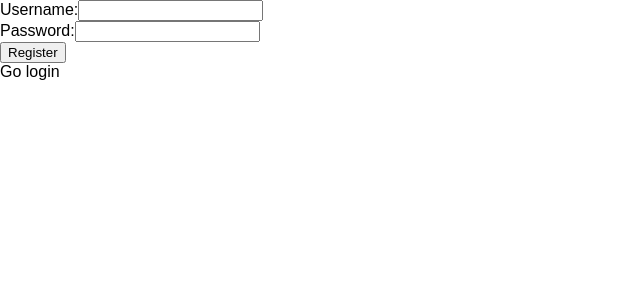
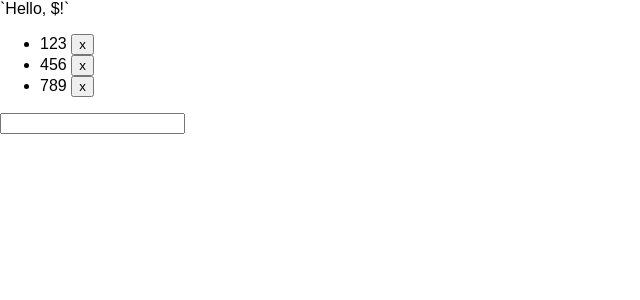
Before and after one commit to micnic/react-course-app, a React (Create React App) app: page / in a window 1280 px wide. Shown: the top 300 px of the page, without its empty margins (0-640 px from the left). Built offline with nearby package versions, Linux system fonts and the light colour scheme.

Commit message:
add list

```diff
--- a/src/App.js
+++ b/src/App.js
@@ -1,11 +1,12 @@
 import React, { Component } from 'react';
 import RegisterLoginForm from './RegisterLoginForm';
+import List from './List';
 import './App.css';
 
 export default class App extends Component {
 
   state = {
-    authenticated: false,
+    authenticated: true,
     mode: 'register',
     username: ''
   }
@@ -14,11 +15,25 @@ export default class App extends Component {
 
     const { authenticated, mode, username } = this.state;
 
+    const list = [{
+      id: 0,
+      text: '123'
+    }, {
+      id: 1,
+      text: '456'
+    }, {
+      id: 2,
+      text: '789'
+    }];
+
     return (
       <React.Fragment>
         {
           authenticated ?
-          `Hello, ${username}!` // 'Hello, ' + username + '!'
+          <React.Fragment>
+            `Hello, ${username}!`
+            <List list={list}/>
+          </React.Fragment>
           :
           <React.Fragment>
             <RegisterLoginForm mode={mode} onAuthenticate={this.authenticate}/>
--- /dev/null
+++ b/src/List.js
@@ -0,0 +1,90 @@
+import React, { Component } from 'react';
+
+
+
+class ListItem extends Component {
+
+	render() {
+
+		return (
+			<React.Fragment>
+				<li>{this.props.text} <button onClick={this.remove}>x</button></li>
+			</React.Fragment>
+		);
+	}
+
+	remove = () => {
+		this.props.onRemove(this.props.index);
+	}
+}
+
+export default class List extends Component {
+
+	counter = 0;
+
+	constructor(props) {
+
+		super(props);
+
+		this.counter = props.list.length;
+
+		this.state = {
+			newItem: '',
+			list: props.list
+		};
+	}
+
+	render() {
+
+		return (
+			<React.Fragment>
+				<ul>
+					{this.state.list.map((item, index) => {
+
+						return (
+							<ListItem text={item.text} key={item.id} index={index} onRemove={this.removeItem}/>
+						);
+					})}
+				</ul>
+				<input value={this.state.newItem} onChange={this.editItem} onKeyDown={this.addItem}/>
+			</React.Fragment>
+		);
+	}
+
+	addItem = (event) => {
+		if (event.key === 'Enter') {
+
+			const list = this.state.list.slice(0);
+
+			list.push({
+				id: this.counter,
+				text: this.state.newItem
+			});
+
+			this.counter++;
+
+			this.setState({
+				newItem: '',
+				list
+			});
+		}
+	}
+
+	editItem = (event) => {
+
+		this.setState({
+			newItem: event.target.value
+		});
+	}
+
+	removeItem = (index) => {
+
+		const list = this.state.list.slice(0);
+
+		list.splice(index, 1);
+
+		this.setState({
+			list
+		});
+	}
+}
```
